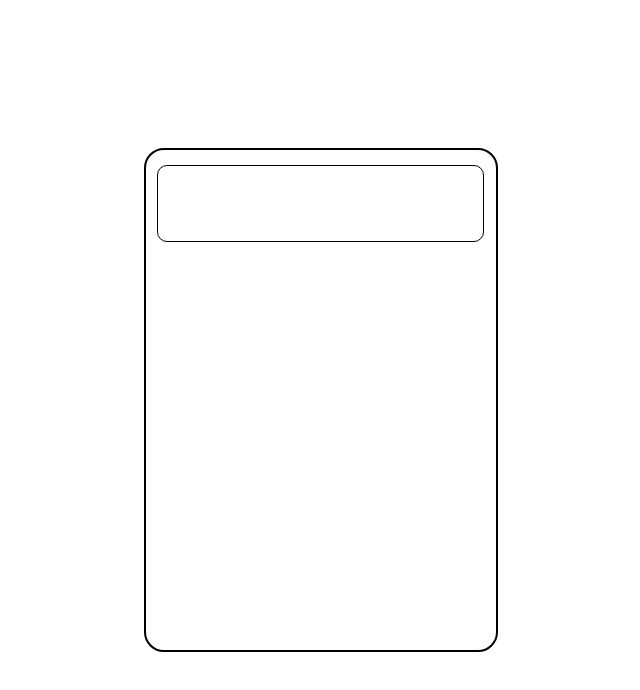
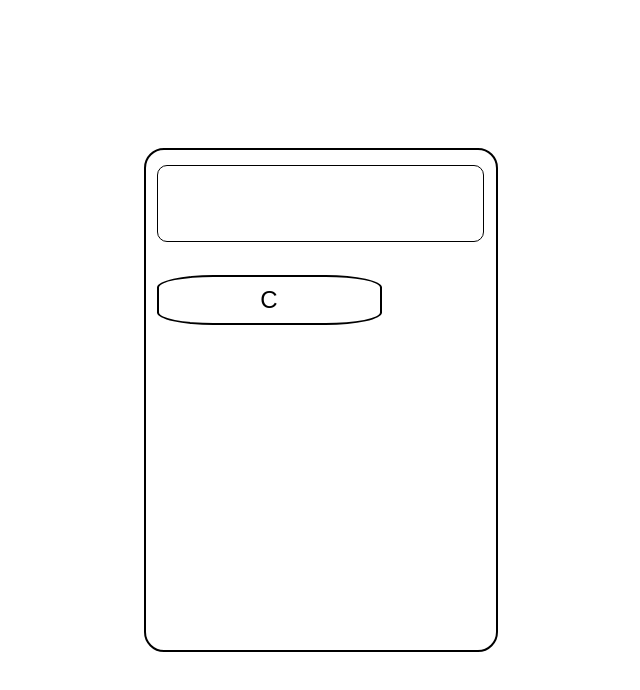
Before and after one commit to jeast3113/calculator-odin-project, a plain HTML site: page index.html in a window 1280 px wide. Shown: the whole page, without its empty margins (319-959 px from the left). Drawn offline with Linux system fonts and the light colour scheme.

Commit message:
created clear button container and clear button; appended to page and styled button in css

```diff
--- a/css/styles.css
+++ b/css/styles.css
@@ -23,3 +23,33 @@
   border: 1px solid black;
   border-radius: 10px;
 }
+
+.clear-button-container {
+  position: absolute;
+  left: 3%;
+  top: 25%;
+}
+
+.clear-button {
+  width: 225px;
+  height: 50px;
+  font-size: 24px;
+  text-align: center;
+  border: 2px solid black;
+  border-radius: 25%;
+  background-color: white;
+}
+
+.clear-button:hover {
+  background-color: red;
+  color: white;
+  transition: 1.0s;
+}
+
+button:active {
+  transform: scale(0.95);
+}
+
+button {
+  transition: 1.0s;
+}
--- a/js/script.js
+++ b/js/script.js
@@ -11,6 +11,20 @@ body.appendChild(calculatorContainer);
 const displayNumContainer = document.createElement("div");
 displayNumContainer.classList.add("display-num-container");
 calculatorContainer.appendChild(displayNumContainer);
+
+//
+const clearBtnContainer = document.createElement("div");
+clearBtnContainer.classList.add("clear-button-container");
+calculatorContainer.appendChild(clearBtnContainer);
+
+//--------------------------//
+
+// -- create buttons
+
+const clearBtn = document.createElement("button");
+clearBtn.classList.add("clear-button");
+clearBtn.innerHTML = "C";
+clearBtnContainer.appendChild(clearBtn);
 
 // -- create functions for math operations
 
```
